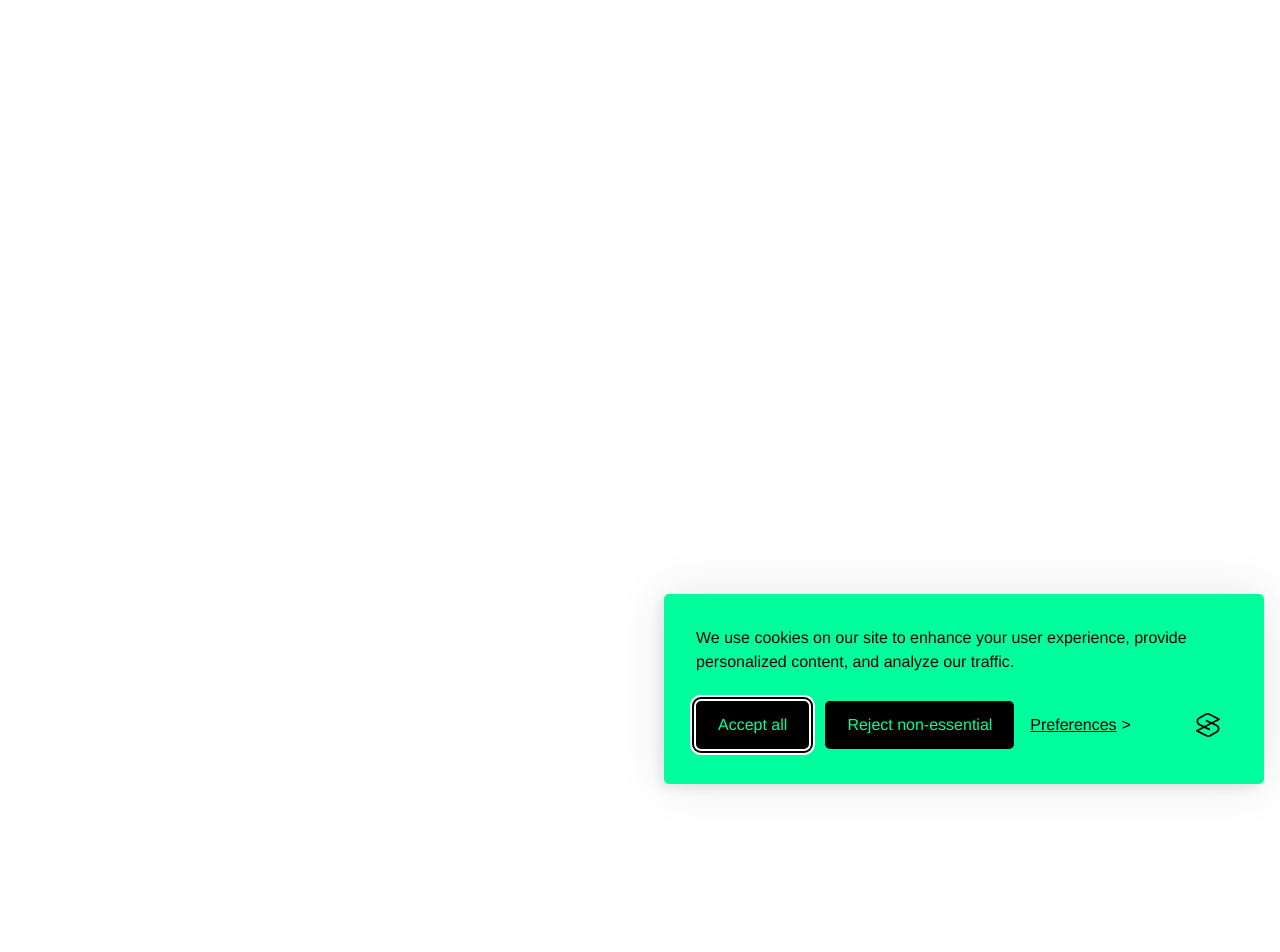
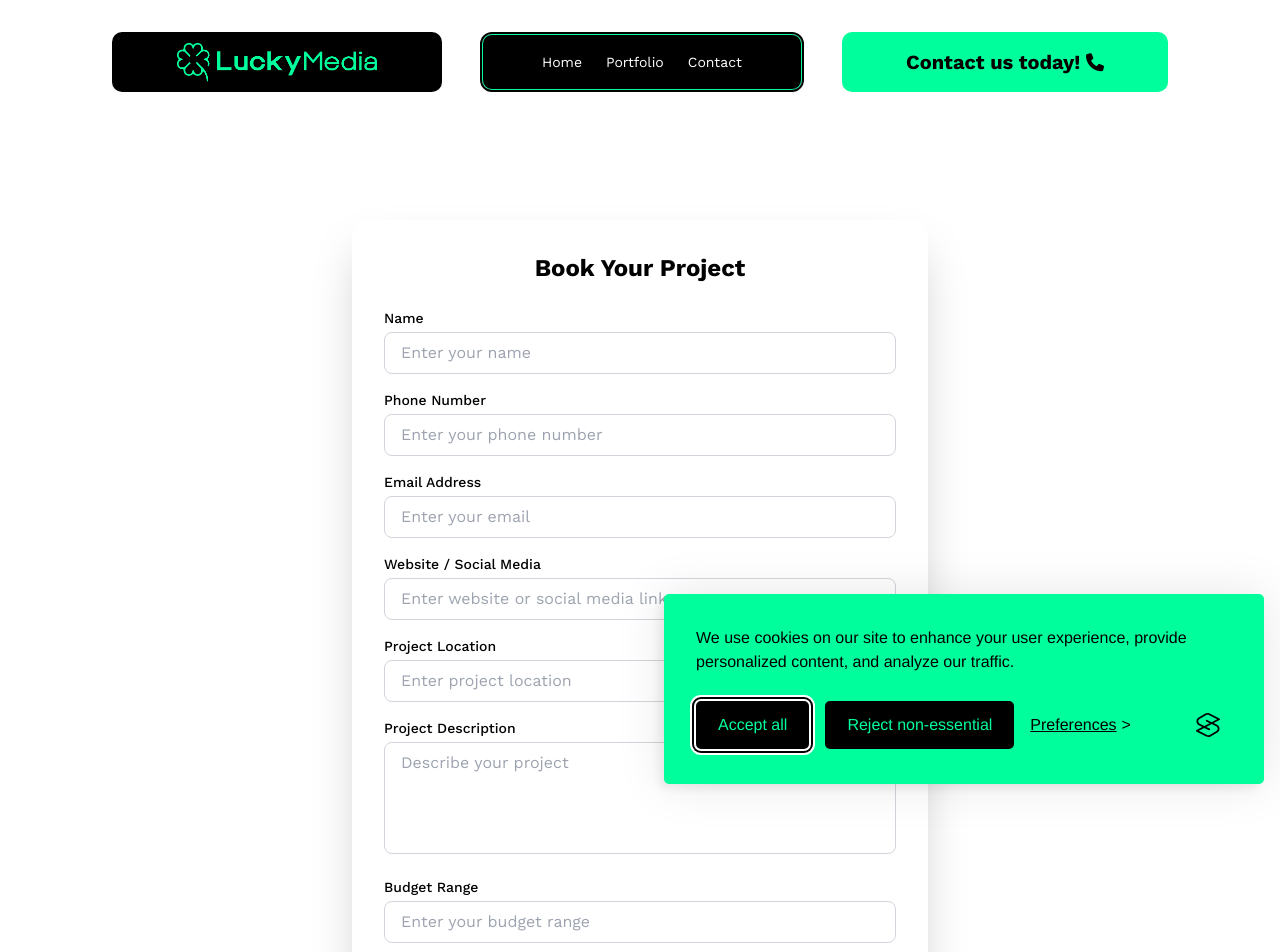
Before and after one commit to AbdulRehman4it/lucktmedia, a React (Vite) app: page /Booking in a window 1280 px wide. Shown: the top 952 px of the page. Before the commit the page ends 800 px from the top, so only its background shows below. Built offline with nearby package versions, Linux system fonts and the light colour scheme.

Commit message:
Final From Fiaz

```diff
--- a/src/App.tsx
+++ b/src/App.tsx
@@ -68,6 +68,7 @@ import Home from "./pages/Home";
 import Portfolio from "./pages/Portfolio";
 import Privacy from "./pages/Privacy";
 import Cookies from "./pages/Cookies";
+import Booking from "./pages/Booking";
 import Preloader from "./components/Preloader";
 import "./App.css";
 
@@ -90,6 +91,7 @@ const PageWrapper: React.FC = () => {
           <Route path="/portfolio" element={<Portfolio />} />
           <Route path="/Privacy" element={<Privacy />} />
           <Route path="/Cookies" element={<Cookies />} />
+          <Route path="/Booking" element={<Booking />} />
         </Routes>
       </div>
     </>
--- a/src/components/AboutCeo.tsx
+++ b/src/components/AboutCeo.tsx
@@ -4,10 +4,12 @@ import AbdulImg from "../assets/abdulrahman.webp";
 import KashanImg from "../assets/kishan.webp";
 import LalaImg from "../assets/lala.webp";
 import DamianImg from "../assets/damian.webp";
+
+import "./text.css";
 const AboutCeo: React.FC = () => {
   return (
     <section>
-      <div className="flex lg:flex-row flex-col-reverse 2xl:gap-48 xl:gap-28 gap-10 px-4 sm:px-8 md:px-16 lg:px-10 xl:px-28 lg:pt-28 pt-20">
+      <div className="aboutceo flex lg:flex-row flex-col-reverse 2xl:gap-32 xl:gap-28 gap-10 px-4 sm:px-8 md:px-16 lg:px-10 xl:px-28 lg:pt-28 pt-20">
         {/* Left Side */}
         <div className="lg:w-1/2 w-full">
           <div className="flex justify-center items-center">
@@ -44,12 +46,12 @@ const AboutCeo: React.FC = () => {
           </div>
           <div>
 
-            <p className="xl:text-3xl text-2xl font-bold lg:text-start text-center pt-6">
+            <p className="xl:text-3xl text-2xl font-bold lg:text-start text-center pt-6 xl:leading-10">
               I’m Patrycja Mackiel, and I will personally take care of your marketing.
             </p>
           <p
-            className="text-[#171717] lg:text-start text-center text-base md:text-lg 2xl:text-[26px]
-            leading-8 md:leading-9 xl:leading-10 2xl:leading-[54px] pt-6 2xl:pt-10 lg:block hidden"
+            className="aboutceotext text-[#171717] lg:text-start text-center text-base md:text-lg 2xl:text-[22px]
+            leading-8 md:leading-9 xl:leading-10 2xl:leading-[45px] pt-6 2xl:pt-10 lg:block hidden"
           >
             My passion is shaping perception, rebuilding and reimagining brands from the ground up, starting with a color, a meaning, and a story that lasts. That’s why I created Lucky Media - a space where strategy, design, and marketing come together to build brands that truly stand out in a world flooded with AI-generated content. I craft every brief, campaign, and strategy myself, supported by a team of exceptional specialists. At Lucky Media, you always work directly with me, because unforgettable brands are built with focus, vision, and true dedication. We’re not just a marketing agency - we’re your marketing team to take care of both, technical and visual matters.
           </p>
--- a/src/components/Bookingform.tsx
+++ b/src/components/Bookingform.tsx
@@ -0,0 +1,152 @@
+import React, { useState } from "react";
+
+const Bookingform: React.FC = () => {
+  const [formData, setFormData] = useState({
+    name: "",
+    phone: "",
+    email: "",
+    website: "",
+    location: "",
+    description: "",
+    budget: "",
+  });
+
+  const handleChange = (
+    e: React.ChangeEvent<HTMLInputElement | HTMLTextAreaElement>
+  ) => {
+    setFormData({
+      ...formData,
+      [e.target.name]: e.target.value,
+    });
+  };
+
+  const handleSubmit = (e: React.FormEvent) => {
+    e.preventDefault();
+    console.log("Booking form submitted:", formData);
+    alert("Form submitted! Check console for data.");
+  };
+
+  return (
+    <div className="flex items-center justify-center p-4 md:my-20 my-10">
+      <form
+        onSubmit={handleSubmit}
+        className="bg-white shadow-2xl rounded-2xl p-8 w-full max-w-xl space-y-6"
+      >
+        <h2 className="text-2xl font-bold text-center text-black mb-4">
+          Book Your Project
+        </h2>
+
+        <div className="space-y-4">
+          <div>
+            <label className="block text-sm font-medium text-black mb-1">
+              Name
+            </label>
+            <input
+              type="text"
+              name="name"
+              value={formData.name}
+              onChange={handleChange}
+              className="w-full border border-gray-300 rounded-lg px-4 py-2 focus:ring-2 focus:ring-purple-400 outline-none transition"
+              placeholder="Enter your name"
+              required
+            />
+          </div>
+
+          <div>
+            <label className="block text-sm font-medium text-black mb-1">
+              Phone Number
+            </label>
+            <input
+              type="tel"
+              name="phone"
+              value={formData.phone}
+              onChange={handleChange}
+              className="w-full border border-gray-300 rounded-lg px-4 py-2 focus:ring-2 focus:ring-purple-400 outline-none transition"
+              placeholder="Enter your phone number"
+              required
+            />
+          </div>
+
+          <div>
+            <label className="block text-sm font-medium text-black mb-1">
+              Email Address
+            </label>
+            <input
+              type="email"
+              name="email"
+              value={formData.email}
+              onChange={handleChange}
+              className="w-full border border-gray-300 rounded-lg px-4 py-2 focus:ring-2 focus:ring-purple-400 outline-none transition"
+              placeholder="Enter your email"
+              required
+            />
+          </div>
+
+          <div>
+            <label className="block text-sm font-medium text-black mb-1">
+              Website / Social Media
+            </label>
+            <input
+              type="url"
+              name="website"
+              value={formData.website}
+              onChange={handleChange}
+              className="w-full border border-gray-300 rounded-lg px-4 py-2 focus:ring-2 focus:ring-purple-400 outline-none transition"
+              placeholder="Enter website or social media link"
+            />
+          </div>
+
+          <div>
+            <label className="block text-sm font-medium text-black mb-1">
+              Project Location
+            </label>
+            <input
+              type="text"
+              name="location"
+              value={formData.location}
+              onChange={handleChange}
+              className="w-full border border-gray-300 rounded-lg px-4 py-2 focus:ring-2 focus:ring-purple-400 outline-none transition"
+              placeholder="Enter project location"
+            />
+          </div>
+
+          <div>
+            <label className="block text-sm font-medium text-black mb-1">
+              Project Description
+            </label>
+            <textarea
+              name="description"
+              value={formData.description}
+              onChange={handleChange}
+              className="w-full border border-gray-300 rounded-lg px-4 py-2 h-28 resize-none focus:ring-2 focus:ring-purple-400 outline-none transition"
+              placeholder="Describe your project"
+            />
+          </div>
+
+          <div>
+            <label className="block text-sm font-medium text-black mb-1">
+              Budget Range
+            </label>
+            <input
+              type="text"
+              name="budget"
+              value={formData.budget}
+              onChange={handleChange}
+              className="w-full border border-gray-300 rounded-lg px-4 py-2 focus:ring-2 focus:ring-purple-400 outline-none transition"
+              placeholder="Enter your budget range"
+            />
+          </div>
+        </div>
+
+        <button
+          type="submit"
+          className="w-full bg-[#00ff99] hover:bg-[#00ff99] text-black py-3 rounded-xl font-semibold transition"
+        >
+          Send Booking Request
+        </button>
+      </form>
+    </div>
+  );
+};
+
+export default Bookingform;
--- a/src/components/ContactPopup.tsx
+++ b/src/components/ContactPopup.tsx
@@ -102,7 +102,12 @@ const ContactPopup: React.FC<ContactPopupProps> = ({ isOpen, onClose }) =>  {
                 <div className="w-full xl:w-3/5">
                   <form onSubmit={handleSubmit} className="space-y-5 bg-[#e8e8e8] border border-black/10 rounded-2xl p-4 sm:p-5 md:p-16 shadow-sm sm:border-[1px] md:border-[5px]">
                     <p className="text-[14px] mb-6 text-gray-500">
-                      Book a video meeting <a href="https://calendly.com/hi-luckymedia/firstmeeting" className="text-black">here.</a>
+                      Book a video meeting
+                      <span className="text-black">
+                       <Link to="/Booking" className="">
+                                      &nbsp;here.
+                                   </Link>
+                       </span>
                     </p>
                     <div>
                       <label className="block font-semibold mb-2">Your name</label>
--- a/src/components/ContactSection.tsx
+++ b/src/components/ContactSection.tsx
@@ -69,7 +69,9 @@ const ContactSection: React.FC = () => {
             <p className="text-[14px] mb-6 text-gray-500">
               Book a video meeting{" "}
               <span className="text-black">
+                <Link to="/Booking" className="underline">
                   here.
+                </Link>
               </span>
             </p>
 
--- a/src/components/text.css
+++ b/src/components/text.css
@@ -27,3 +27,14 @@
     display: block;
   }
 }
+
+@media (min-width: 1768px) {
+  .aboutceo{
+    gap: 192px;
+    font-size: 26px;
+  }
+  .aboutceotext{
+    line-height: 54px;
+    font-size: 26px;
+  }
+}
```
Lines whose indentation alone changed are shown as unchanged.
